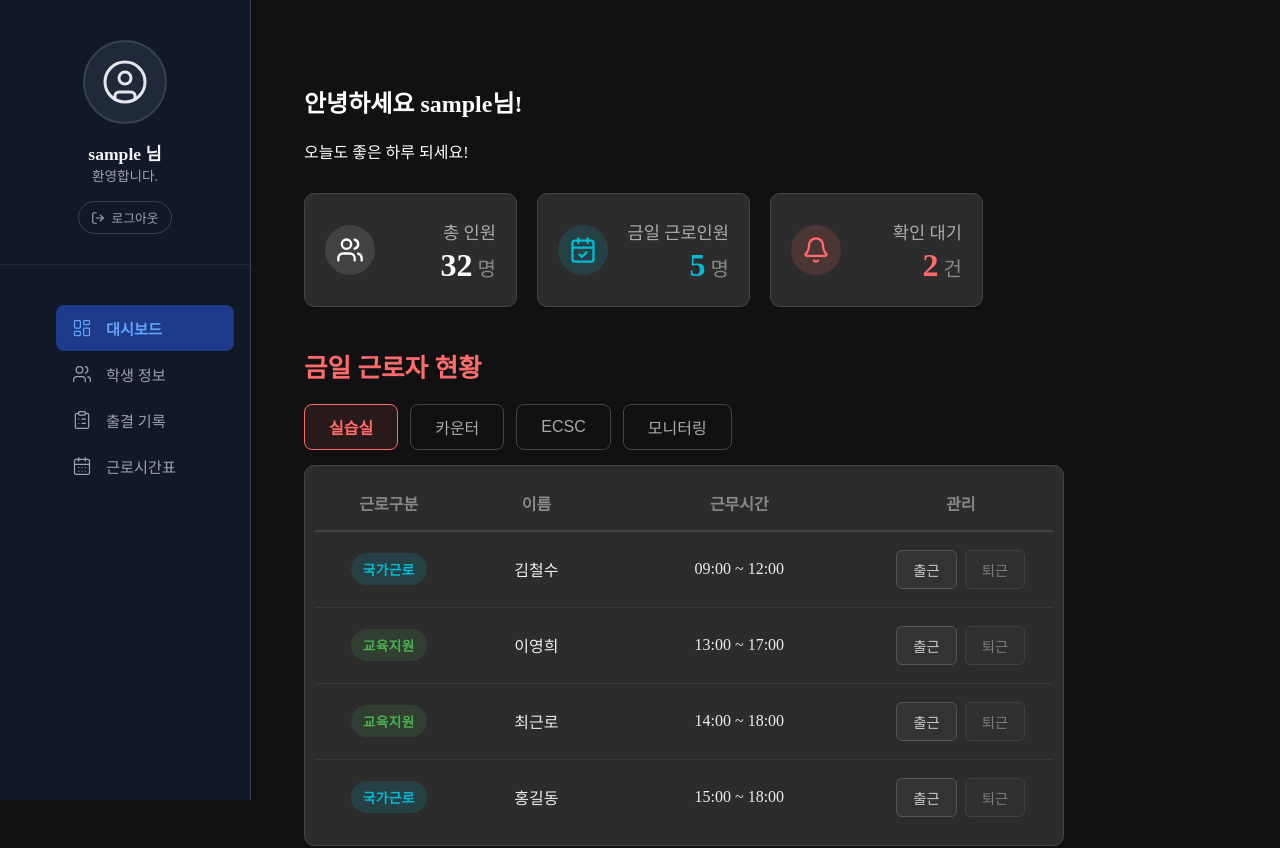
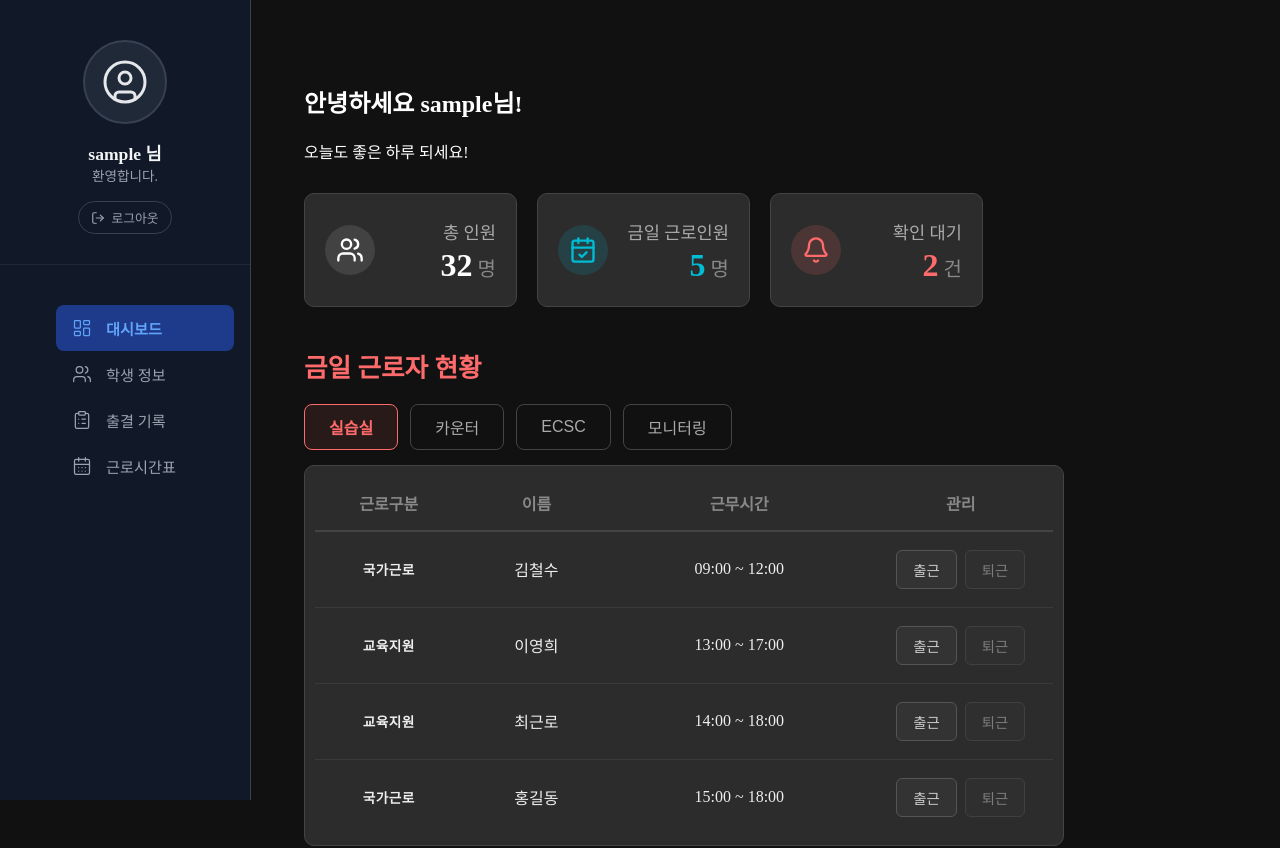
Before and after one commit to SHP-0701/student-manage-app, a Next.js app: page /dashboard in a window 1280 px wide. Shown: the top 848 px of the page. Built offline with nearby package versions, Linux system fonts and the light colour scheme; sample sign-in values are in the browser's storage.

Commit message:
색상별 뱃지 제거 후 파란색 통일

```diff
--- a/pages/dashboard/index.js
+++ b/pages/dashboard/index.js
@@ -103,20 +103,6 @@ export default function DashboardPage() {
 
   // 선택된 탭에 맞는 데이터 필터링
   const filteredList = workerList.filter((item) => item.stdJob === activeTab);
-
-  // 근로 유형에 따라 뱃지 스타일 반환
-  const getBadgeClass = (workType) => {
-    switch (workType) {
-      case '국가근로':
-        return styles.badgeBlue;
-      case '교육지원':
-        return styles.badgeGreen;
-      case '행정인턴':
-        return styles.badgePurple;
-      default:
-        return styles.badgeGray;
-    }
-  };
 
   // 출근 버튼 클릭 핸들러
   const handleCheckIn = (id) => {
@@ -255,13 +241,8 @@ export default function DashboardPage() {
                     // 데이터 있을 때 출력하기
                     filteredList.map((item) => (
                       <tr key={item.id}>
-                        {/** 근로구분 별 뱃지(Badge) 스타일 적용 */}
                         <td>
-                          <span
-                            className={`${styles.badge} ${getBadgeClass(item.workType)}`}
-                          >
-                            {item.workType}
-                          </span>
+                          <span className={styles.badge}>{item.workType}</span>
                         </td>
                         <td>{item.stdName}</td>
                         <td>{item.workTime}</td>
```
